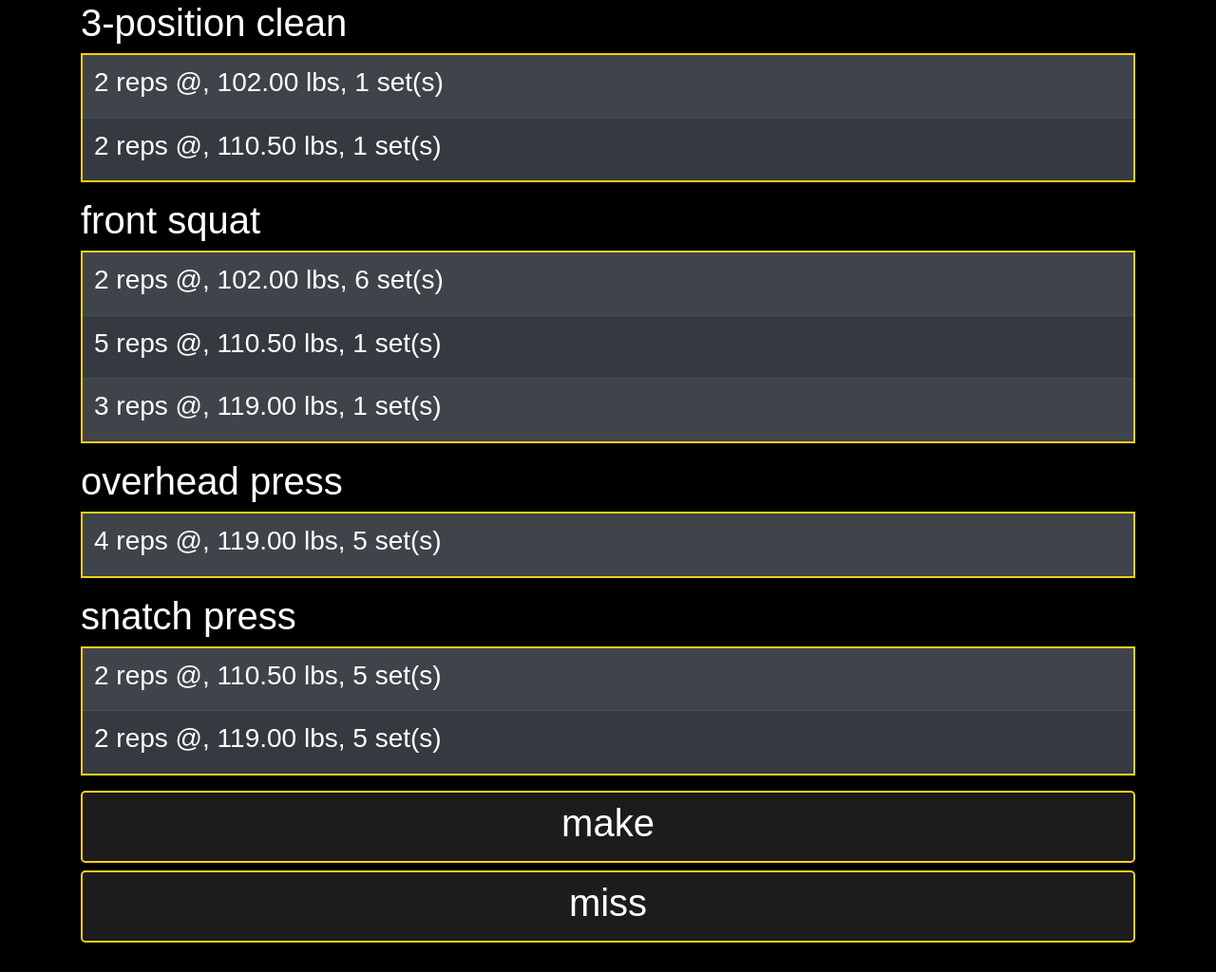
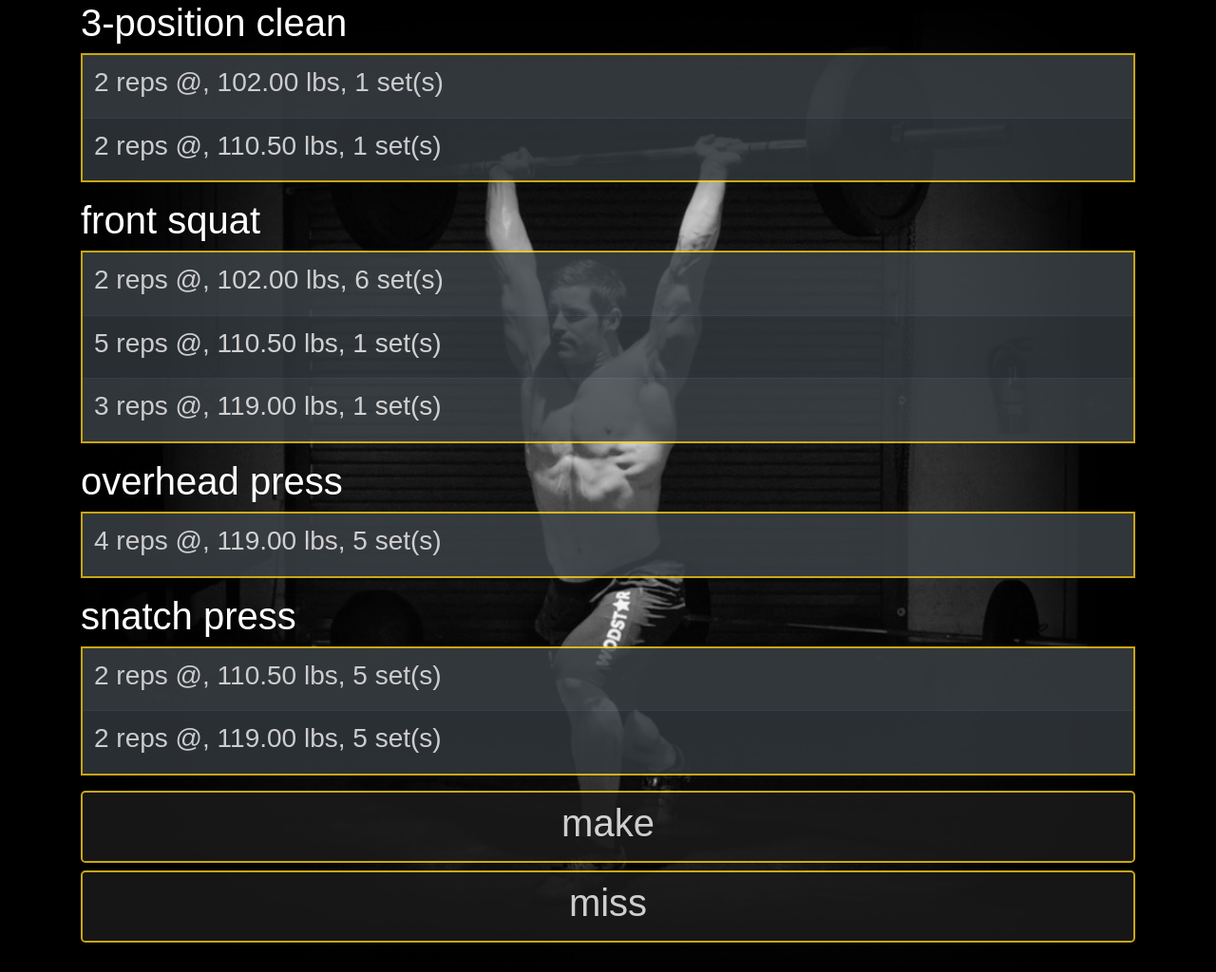
Before and after one commit to harrisonBarnett/wl_, a Flask app: page /clean in a window 1280 px wide. Shown: the whole page at 95% size. Before the commit the page ends 993 px from the top, so only its background shows below. Run offline with Flask 2, Linux system fonts and the light colour scheme; a user stored in the database is signed in; some libraries are stand-ins or nearby versions.

Commit message:
More styling.

```diff
--- a/website/static/css/auth.css
+++ b/website/static/css/auth.css
@@ -1,5 +1,6 @@
 
 body {
+    box-shadow: inset 0 0 10em 8em #000;
     background-image: url("/static/images/auth_bg.jpg");
     background-color: black;
     height: 1024px;
@@ -11,6 +12,7 @@ body {
 }
 
 input {
+    color: white;
     width: 300px;
     padding: 12px 20px;
     margin: 8px 0;
--- a/website/static/css/session.css
+++ b/website/static/css/session.css
@@ -1,30 +1,7 @@
-/* make/miss footer button settings */
-nav {
-    font-size: 2rem;
-    background-color: rgb(28, 28, 28);
-
-}
- /* flex container */
-nav ul {
-    list-style-type: none;
-    margin: 0;
-    padding: 0;
-    display: flex;
-    justify-content: space-around;
-}
-
-nav ul li {
-    cursor: pointer;
-    flex: auto;
-    text-align: center;
-    font-family:Impact;
-    color: white;
-    text-decoration: none;
-    border: 2px solid rgb(250, 208, 22);
-}
-
+/* styling for make/miss buttons */
 .button-group-container {
     align-content: center;
+    opacity: .8;
 }
 
 .button-group button {
@@ -37,12 +14,14 @@ nav ul li {
     align-content: center;
 }
 
+/* styling for the set/rep scheme table */
 table {
     position: relative;
     margin-right: auto;
     margin-left: auto;
     align-content: center;
     border: 2px solid rgb(250, 208, 22);
+    opacity: .8;
 }
 
 h1 {
@@ -54,3 +33,15 @@ table {
     color: white;
     font-family: Arial;
 }
+
+/* background */
+
+body {
+    box-shadow: inset 0 0 10em 8em #000;
+    background-image: url("/static/images/jerk_bg.jpg");
+    background-color: black;
+    height: 1024px;
+    background-position: center;
+    background-repeat: no-repeat;
+    background-size: cover;
+}
--- a/website/static/css/styles.css
+++ b/website/static/css/styles.css
@@ -81,6 +81,8 @@ h3 {
     color: white;
 }
 
+
+/* options page */
 .total-form {
     font-family: Arial;
     text-decoration: none;
--- a/website/templates/session-base.html
+++ b/website/templates/session-base.html
@@ -31,9 +31,6 @@
 </head>
     <body>
         <!-- boostrap overrides -->
-        <style type="text/css">
-            body { background: black !important; } /* Adding !important forces the browser to overwrite the default style applied by Bootstrap */
-        </style>
         <style type="text/css">
             button { background: rgb(28, 28, 28) !important; }
         </style>
```
Also changed, not shown: website/database.db, website/static/images/jerk_bg.jpg (added).
